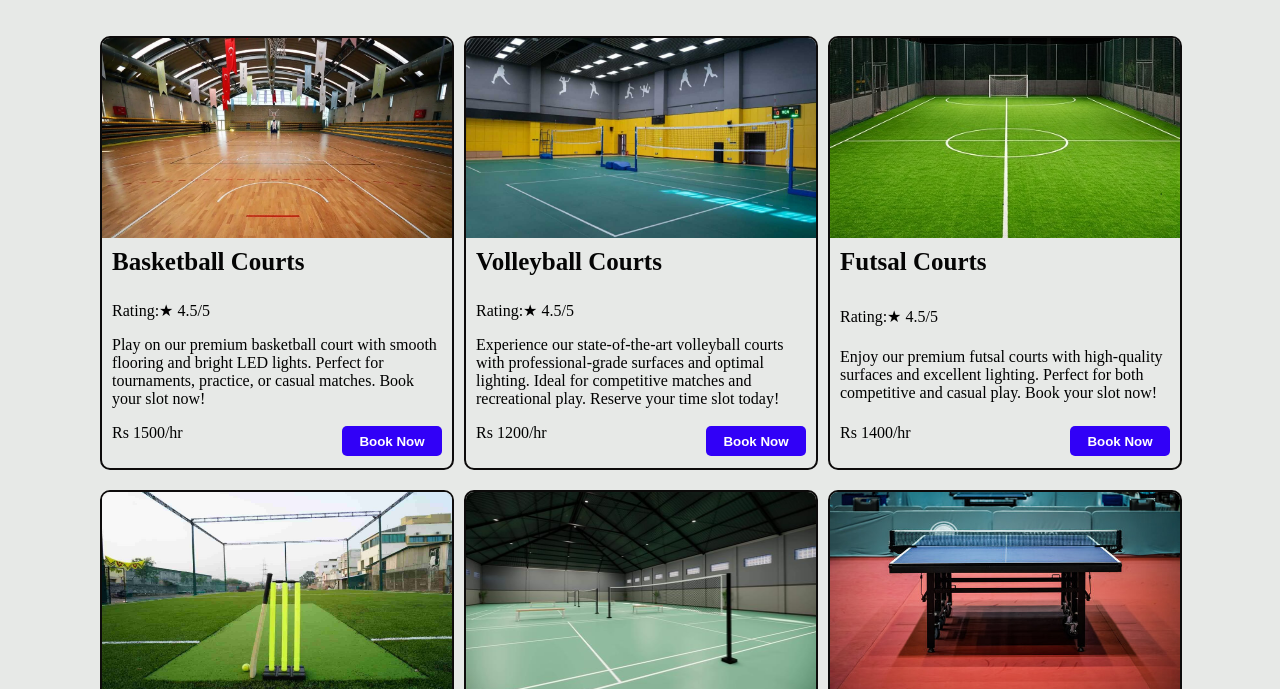
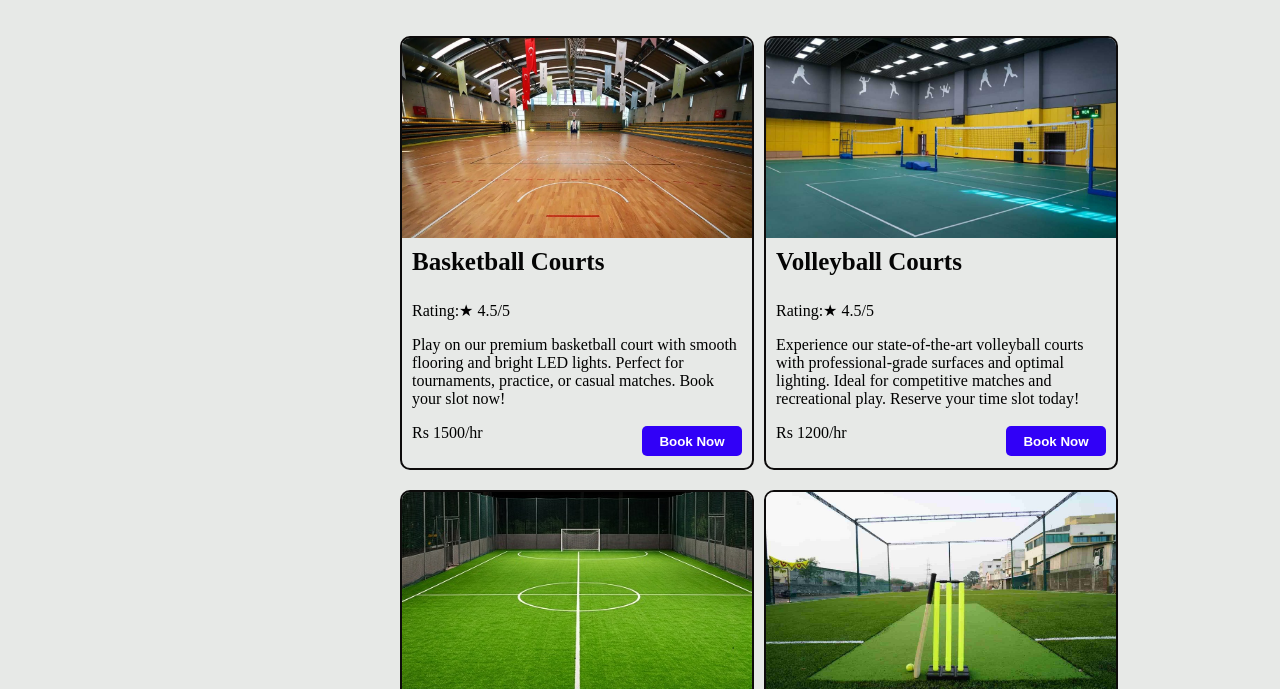
Before and after one commit to dekidacatcher/Sportshub, a plain HTML site: page services.html in a window 1280 px wide. Shown: the part 630-1319 px from the top of the page. Drawn offline with Linux system fonts and the light colour scheme.

Commit message:
Update services.css

```diff
--- a/services.css
+++ b/services.css
@@ -33,7 +33,7 @@ h2{
     flex-wrap: wrap;
     gap: 10px;
     align-items: stretch;
-    margin-left: 100px;
+    margin-left: 400px;
     margin-bottom: 40px;
 }
 .container{
@@ -109,4 +109,5 @@ button:hover{
     background-color: #5ba2e8;
     color: white;
     text-shadow: 2px 2px 5px #706b6b
+
 }
```
